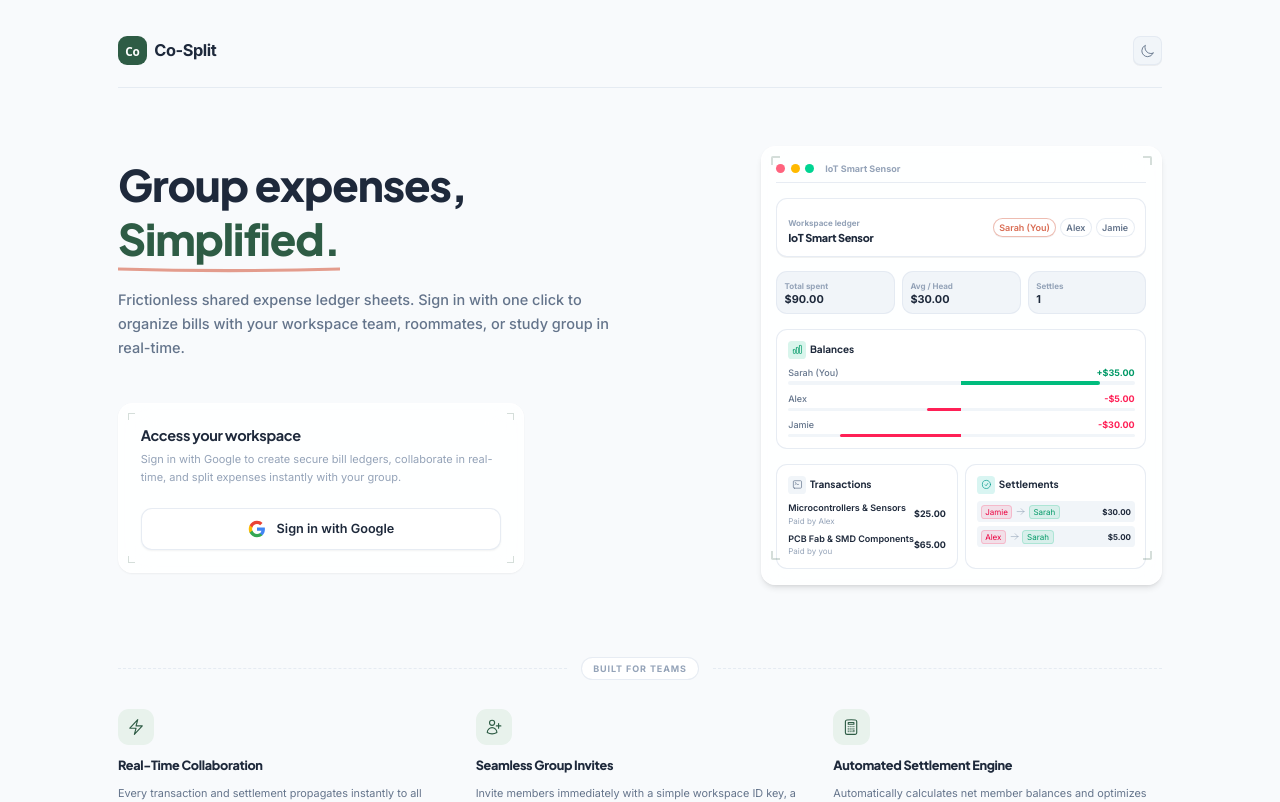
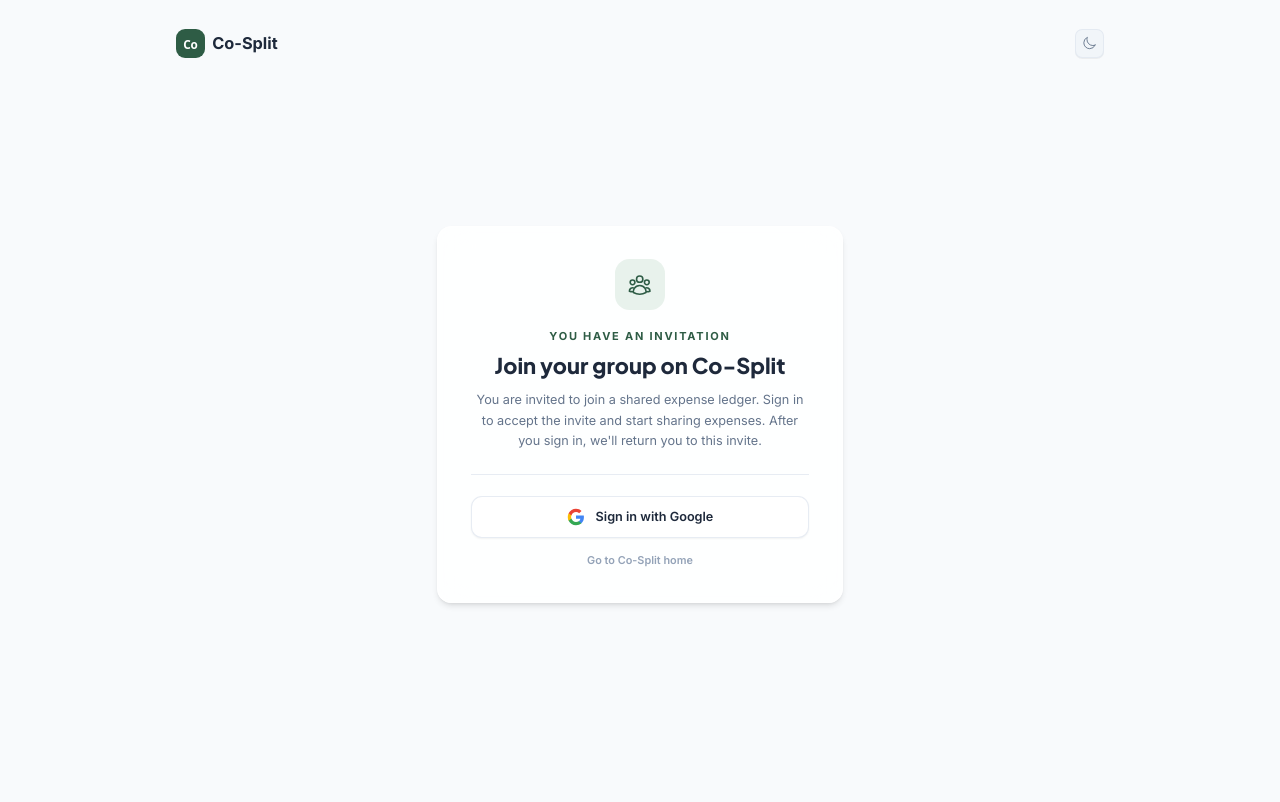
Before and after one commit to kartoff-an/co-split, a React (Vite) app: page /join/1 in a window 1280 px wide. Before the commit this address led to /. Shown: the top 802 px of the page. Built offline with nearby package versions, Linux system fonts and the light colour scheme; no server answers.

Commit message:
feat(ui): Add invite-aware sign-in and inviter details

```diff
--- a/src/features/auth/AuthCallback.tsx
+++ b/src/features/auth/AuthCallback.tsx
@@ -10,6 +10,15 @@
     const checkSession = async () => {
       const session = await authService.getSession();
       if (session) {
+        const pendingInviteCode = sessionStorage.getItem(
+          'co-split:pendingInviteCode'
+        );
+        if (pendingInviteCode) {
+          sessionStorage.removeItem('co-split:pendingInviteCode');
+          navigate(`/join/${pendingInviteCode}`, { replace: true });
+          return;
+        }
+
         const pendingWorkspaceId = sessionStorage.getItem(
           'co-split:pendingWorkspaceId'
         );
@@ -25,6 +34,16 @@
       // Fallback: listen for auth changes
       const subscription = authService.onAuthStateChange((event, session) => {
         if (session) {
+          const pendingInviteCode = sessionStorage.getItem(
+            'co-split:pendingInviteCode'
+          );
+          if (pendingInviteCode) {
+            sessionStorage.removeItem('co-split:pendingInviteCode');
+            navigate(`/join/${pendingInviteCode}`, { replace: true });
+            subscription.unsubscribe();
+            return;
+          }
+
           const pendingWorkspaceId = sessionStorage.getItem(
             'co-split:pendingWorkspaceId'
           );
--- a/src/features/landing/HomePage.tsx
+++ b/src/features/landing/HomePage.tsx
@@ -82,7 +82,7 @@
               <span className="text-primary-green relative inline-block">
                 Simplified.
                 <svg
-                  className="text-accent-coral/65 absolute bottom-[-6px] left-0 h-[8px] w-full"
+                  className="text-accent-coral/65 absolute bottom-1.5 left-0 h-2 w-full"
                   viewBox="0 0 100 10"
                   preserveAspectRatio="none"
                 >
--- a/src/features/workspaces/InviteModal.tsx
+++ b/src/features/workspaces/InviteModal.tsx
@@ -12,6 +12,7 @@
   onClose: () => void;
   workspaceId: string;
   workspaceName: string;
+  inviterName: string;
   inviteCode?: string;
   isOwner?: boolean;
   onRegenerateInvite?: () => Promise<string | null>;
@@ -22,6 +23,7 @@
   onClose,
   workspaceId,
   workspaceName,
+  inviterName,
   inviteCode,
   isOwner = false,
   onRegenerateInvite,
@@ -36,9 +38,17 @@
   if (!isOpen) return null;
 
   const inviteUrl = inviteCode
-    ? `${window.location.origin}/join/${inviteCode}`
-    : `${window.location.origin}/dashboard`;
-  const inviteMessage = `Hey! Join my workspace ledger "${workspaceName || 'Sheet'}" on Co-Split.\nLink: ${inviteUrl}`;
+    ? new URL(
+        `/join/${encodeURIComponent(inviteCode)}`,
+        window.location.origin
+      )
+    : new URL('/dashboard', window.location.origin);
+  if (inviteCode) {
+    inviteUrl.searchParams.set('ledger', workspaceName || 'Sheet');
+    inviteUrl.searchParams.set('inviter', inviterName || 'A group member');
+  }
+  const inviteLink = inviteUrl.toString();
+  const inviteMessage = `${inviterName || 'A group member'} invited you to join "${workspaceName || 'Sheet'}" on Co-Split.\nLink: ${inviteLink}`;
 
   return (
     <div className="fixed inset-0 z-50 flex items-center justify-center bg-slate-900/60 p-4 backdrop-blur-xs">
@@ -93,12 +103,12 @@
               <input
                 type="text"
                 readOnly
-                value={inviteUrl}
+                value={inviteLink}
                 className="border-border-subtle bg-surface-subtle text-text-primary w-full truncate rounded-xl border px-3 py-2 text-xs outline-hidden"
               />
               <button
                 onClick={() => {
-                  navigator.clipboard.writeText(inviteUrl);
+                  navigator.clipboard.writeText(inviteLink);
                   setCopiedUrl(true);
                   setTimeout(() => setCopiedUrl(false), 2000);
                 }}
--- a/src/features/workspaces/JoinPage.tsx
+++ b/src/features/workspaces/JoinPage.tsx
@@ -1,19 +1,29 @@
 import React, { useEffect, useState } from 'react';
-import { useNavigate, useParams } from 'react-router-dom';
+import { useNavigate, useParams, useSearchParams } from 'react-router-dom';
 import { useAuth } from '../auth/useAuth';
 import * as workspaceService from './workspaceService';
 import { Spinner } from '../../components/Spinner';
 import { CoSplitIcon } from '../../components/CoSplitIcon';
-import { ExclamationTriangleIcon } from '@heroicons/react/24/outline';
+import {
+  ExclamationTriangleIcon,
+  UserGroupIcon,
+} from '@heroicons/react/24/outline';
 import { useDocumentMetadata } from '../../hooks/useDocumentMetadata';
+import { GoogleLogin } from '../auth/GoogleLogin';
+import { ThemeToggle } from '../../components/ThemeToggle';
 
 export const JoinPage: React.FC = () => {
   const { inviteCode } = useParams<{ inviteCode: string }>();
   const navigate = useNavigate();
+  const [searchParams] = useSearchParams();
+  const ledgerName = searchParams.get('ledger');
+  const inviterName = searchParams.get('inviter');
   const { user, loading: authLoading } = useAuth();
 
-  const [joining, setJoining] = useState(true);
-  const [error, setError] = useState<string | null>(null);
+  const [joinError, setJoinError] = useState<{
+    inviteCode: string;
+    message: string;
+  } | null>(null);
 
   const origin =
     typeof window !== 'undefined'
@@ -34,40 +44,48 @@
       if (inviteCode) {
         sessionStorage.setItem('co-split:pendingInviteCode', inviteCode);
       }
-      navigate('/', { replace: true });
       return;
     }
 
-    if (!inviteCode) {
-      setError('Invite code is missing.');
-      setJoining(false);
-      return;
-    }
+    if (!inviteCode) return;
 
+    let active = true;
     const performJoin = async () => {
       try {
-        setJoining(true);
-        setError(null);
         const workspaceId =
           await workspaceService.joinWorkspaceWithCode(inviteCode);
-        navigate(`/workspace/${workspaceId}`, { replace: true });
-      } catch (err) {
-        console.error('Error joining workspace:', err);
-        setError(
-          err instanceof Error
-            ? err.message
-            : 'Failed to join the ledger. The invite code may be invalid or expired.'
-        );
-        setJoining(false);
+        if (active) {
+          navigate(`/workspace/${workspaceId}`, { replace: true });
+        }
+      } catch (error) {
+        console.error('Error joining workspace:', error);
+        if (active) {
+          setJoinError({
+            inviteCode,
+            message:
+              error instanceof Error
+                ? error.message
+                : 'Failed to join the ledger. The invite code may be invalid or expired.',
+          });
+        }
       }
     };
 
     performJoin();
+    return () => {
+      active = false;
+    };
   }, [user, authLoading, inviteCode, navigate]);
 
-  if (authLoading || joining) {
+  const currentJoinError = !inviteCode
+    ? 'Invite code is missing.'
+    : joinError?.inviteCode === inviteCode
+      ? joinError.message
+      : null;
+
+  if (authLoading) {
     return (
-      <div className="bg-mesh-light text-text-primary flex min-h-screen flex-col items-center justify-center font-sans">
+      <div className="text-text-primary flex min-h-screen flex-col items-center justify-center font-sans">
         <div className="flex flex-col items-center gap-4 text-center select-none">
           <CoSplitIcon className="animate-pulse" />
           <Spinner className="text-primary-green h-12 w-12" />
@@ -79,8 +97,65 @@
     );
   }
 
+  if (user && !currentJoinError) {
+    return (
+      <div className="text-text-primary flex min-h-screen flex-col items-center justify-center font-sans">
+        <div className="flex flex-col items-center gap-4 text-center select-none">
+          <CoSplitIcon className="animate-pulse" />
+          <Spinner className="text-primary-green h-12 w-12" />
+          <p className="text-text-muted text-sm font-semibold">
+            Joining ledger sheet...
+          </p>
+        </div>
+      </div>
+    );
+  }
+
+  if (!user) {
+    return (
+      <div className="text-text-primary flex min-h-screen flex-col px-4 py-8 font-sans">
+        <header className="mx-auto flex w-full max-w-5xl items-center justify-between">
+          <div className="flex items-center gap-2">
+            <CoSplitIcon />
+            <span className="text-lg font-extrabold">Co-Split</span>
+          </div>
+          <ThemeToggle />
+        </header>
+        <main className="mx-auto flex w-full max-w-5xl flex-1 items-center justify-center py-12">
+          <section className="glass-card animate-fade-in w-full max-w-md rounded-2xl p-7 text-center shadow-md sm:p-9">
+            <div className="bg-primary-green-light text-primary-green mx-auto mb-5 flex h-14 w-14 items-center justify-center rounded-2xl">
+              <UserGroupIcon className="h-7 w-7" />
+            </div>
+            <p className="text-primary-green mb-2 text-[11px] font-extrabold tracking-[0.16em] uppercase">
+              You have an invitation
+            </p>
+            <h1 className="text-text-primary text-2xl leading-tight font-extrabold">
+              {ledgerName ? `Join ${ledgerName}` : 'Join your group on Co-Split'}
+            </h1>
+            <p className="text-text-secondary mx-auto mt-3 max-w-sm text-sm leading-relaxed">
+              {inviterName ? `${inviterName} invited you to join ` : 'You are invited to join '}
+              {ledgerName ? <strong>{ledgerName}</strong> : 'a shared expense ledger'}
+              . Sign in to accept the invite and start sharing expenses. After
+              you sign in, we'll return you to this invite.
+            </p>
+            <div className="border-border-subtle mt-6 border-t pt-6">
+              <GoogleLogin />
+              <button
+                type="button"
+                onClick={() => navigate('/')}
+                className="text-text-muted hover:text-text-primary mt-4 cursor-pointer text-xs font-semibold transition-colors"
+              >
+                Go to Co-Split home
+              </button>
+            </div>
+          </section>
+        </main>
+      </div>
+    );
+  }
+
   return (
-    <div className="bg-mesh-light text-text-primary flex min-h-screen flex-col items-center justify-center px-4 font-sans">
+    <div className="text-text-primary flex min-h-screen flex-col items-center justify-center px-4 font-sans">
       <div className="glass-card w-full max-w-md rounded-2xl p-8 text-center shadow-md">
         <div className="[data-theme='dark']_&:text-rose-400 mx-auto mb-4 flex h-14 w-14 items-center justify-center rounded-full bg-rose-500/15 text-rose-600">
           <ExclamationTriangleIcon className="h-7 w-7" />
@@ -89,7 +164,7 @@
           Cannot Join Ledger
         </h2>
         <p className="text-text-muted mt-2 text-xs leading-relaxed font-medium">
-          {error}
+          {currentJoinError}
         </p>
         <button
           onClick={() => navigate('/dashboard')}
--- a/src/features/workspaces/WorkspacePage.tsx
+++ b/src/features/workspaces/WorkspacePage.tsx
@@ -407,6 +407,7 @@
         onClose={() => setIsInviteOpen(false)}
         workspaceId={workspaceId || ''}
         workspaceName={workspace?.name || ''}
+        inviterName={profile?.display_name || ''}
         inviteCode={workspace?.invite_code}
         isOwner={isOwner}
         onRegenerateInvite={regenerateInvite}
```
